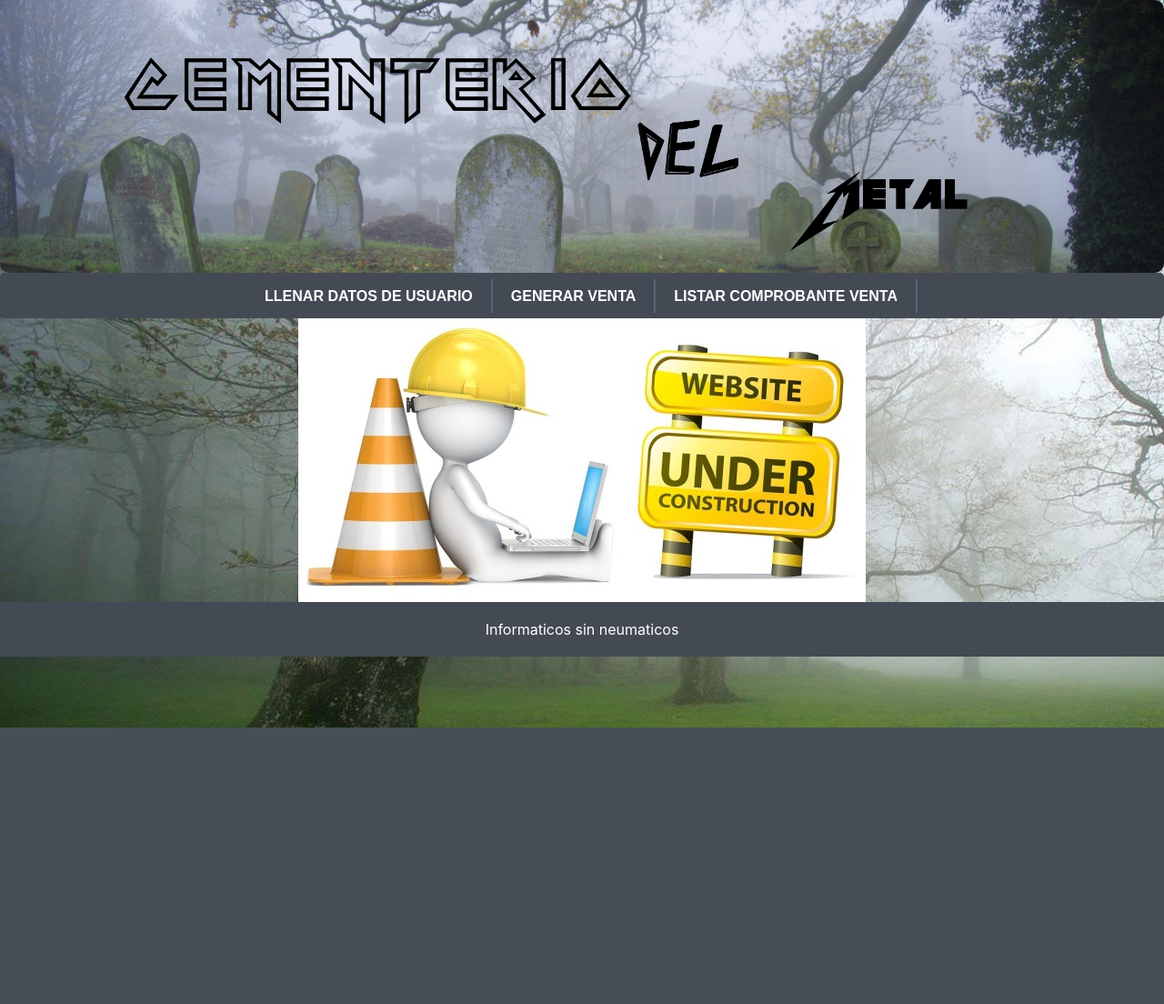
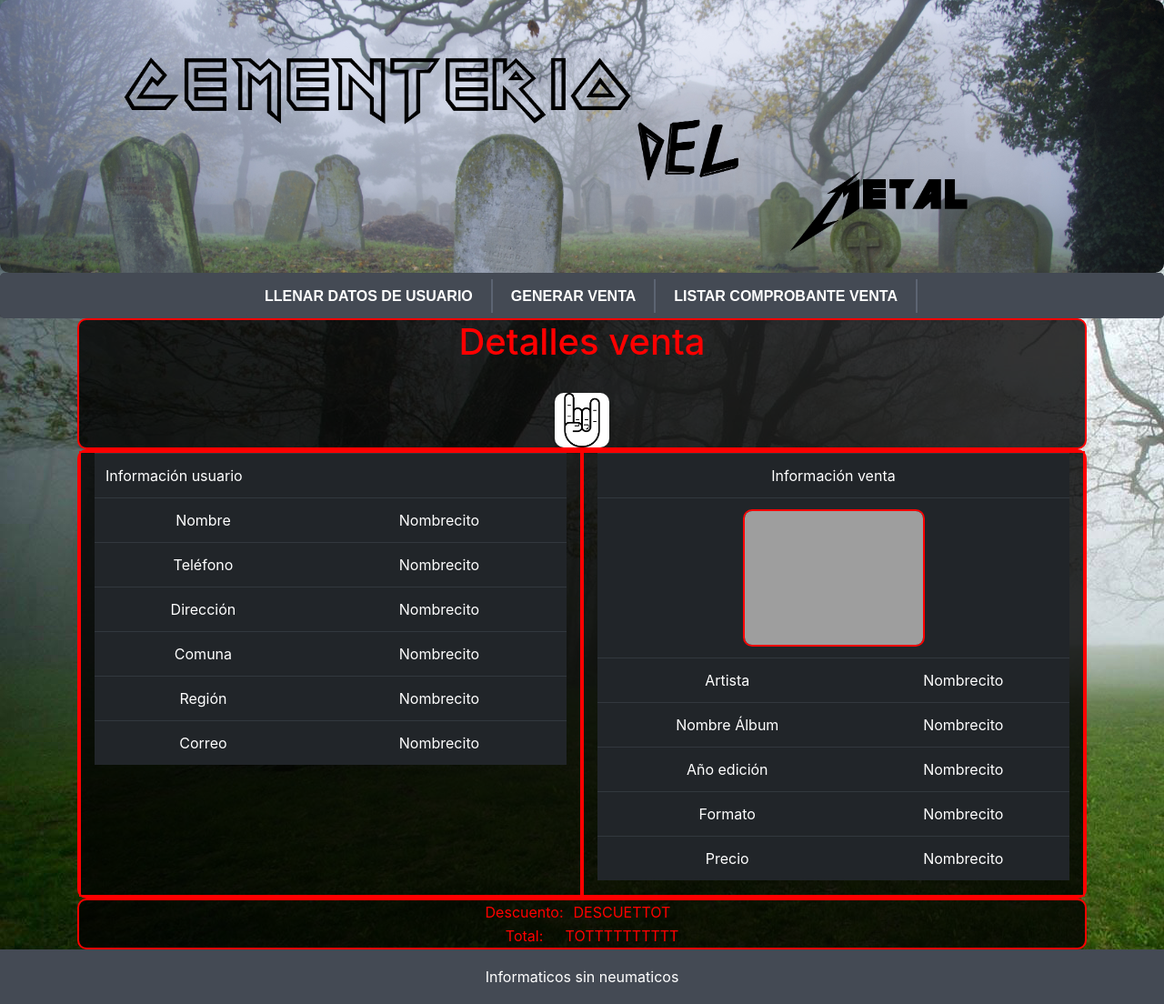
Before and after one commit to nobodynuf/VentasDiscos, a PHP site: page /paginas/listaVenta.php in a window 1280 px wide. Shown: the whole page at 91% size. Before the commit the page ends 800 px from the top, so only its background shows below. Run offline with PHP 8.4, Linux system fonts and the light colour scheme; the visitor is signed in with stand-in values (Sample User, id 1); grey boxes are pictures that could not be loaded.

Commit message:
hecha la pagina de boleta de venta

```diff
--- a/css/estilos.css
+++ b/css/estilos.css
@@ -114,6 +114,7 @@ nav ul li a:hover{
 {
     border-radius: 10px;
     width: 60px;
+    height: 60px;
 }
 #formUsuario{
     border-style: outset;
--- a/paginas/listaVenta.php
+++ b/paginas/listaVenta.php
@@ -1,17 +1,126 @@
 <?php
-
-include '../php/session.php';
+#include '../php/session.php';
 include './comun/header.php';
 ?>
 <script>
     $(document).ready(function () {
         // esperamos a que cargue la pagina y cambiamos el titulo
-        document.title = "Ingresar usuario";
+        document.titles = "Ingresar usuario";
     });
 </script>
-<img src="../Img/oops.jpg" />
+<!-- <img src="../Img/oops.jpg" /> -->
+
+<div class="cuadrito row" >
+    <div class="col-md-2" style="border-style: none">
+
+    </div>
+
+    <div class="col-md-8 " style="border-style: none">
+        <h1>Detalles venta</h1>
+
+        <br />
+
+        <img id="icono" src="../Img/metal.png">
+    </div>
+    <div class="col-md-2 " style="border-style: none">
+
+    </div>
+</div>
+<div class="cuadrito row">
+    <div class="col-md-6">
+        <table class="table table-dark">
+            <thead>
+                <tr>
+                    <td colspan="2" style="text-align: left">
+                        Información usuario
+                    </td>
+                </tr>
+            </thead>
+            <tbody>
+                <tr>
+                    <td>Nombre</td>
+                    <td><?= "Nombrecito" ?></td>
+                </tr>
+                <tr>
+                    <td>Teléfono</td>
+                    <td><?= "Nombrecito" ?></td>
+                </tr>
+                <tr>
+                    <td>Dirección</td>
+                    <td><?= "Nombrecito" ?></td>
+                </tr>
+                <tr>
+                    <td>Comuna</td>
+                    <td><?= "Nombrecito" ?></td>
+                </tr>
+                <tr>
+                    <td>Región</td>
+                    <td><?= "Nombrecito" ?></td>
+                </tr>
+                <tr>
+                    <td>Correo</td>
+                    <td><?= "Nombrecito" ?></td>
+                </tr>
+            </tbody>
+
+        </table>
+    </div>
+    <div class="col-md-6">
+        <table class="table table-dark">
+            <thead>
+                <tr>
+                    <td colspan="2">
+                        Información venta
+                    </td>
+                </tr>
+            </thead>
+            <tbody>
+                <tr>
+                    <td colspan="2">
+                        <img src="<?= 'imagencita' ?>" class="cuadrito" />
+                    </td>
+                </tr>
+                <tr>
+                    <td>Artista</td>
+                    <td><?= "Nombrecito" ?></td>
+                </tr>
+                <tr>
+                    <td>Nombre Álbum</td>
+                    <td><?= "Nombrecito" ?></td>
+                </tr>
+                <tr>
+                    <td>Año edición</td>
+                    <td><?= "Nombrecito" ?></td>
+                </tr>
+                <tr>
+                    <td>Formato</td>
+                    <td><?= "Nombrecito" ?></td>
+                </tr>
+                <tr>
+                    <td>Precio</td>
+                    <td><?= "Nombrecito" ?></td>
+                </tr>
+            </tbody>
+
+        </table>
+    </div>
+</div>
+<div class="cuadrito row">
+    <table border="0" style="margin: 0 auto;">
+        <tbody>
+            <tr>
+                <td>Descuento:</td>
+                <td><?= "DESCUETTOT" ?></td>
+            </tr>
+            <tr>
+                <td>Total:</td>
+                <td><?= "TOTTTTTTTTTT" ?></td>
+            </tr>
+        </tbody>
+    </table>
+
+</div>
 
 <?php
-
 include './comun/footer.php';
 ?>
```
Also changed, not shown: php/accionVenta.php (+8 -3 lines), 1 other file.
